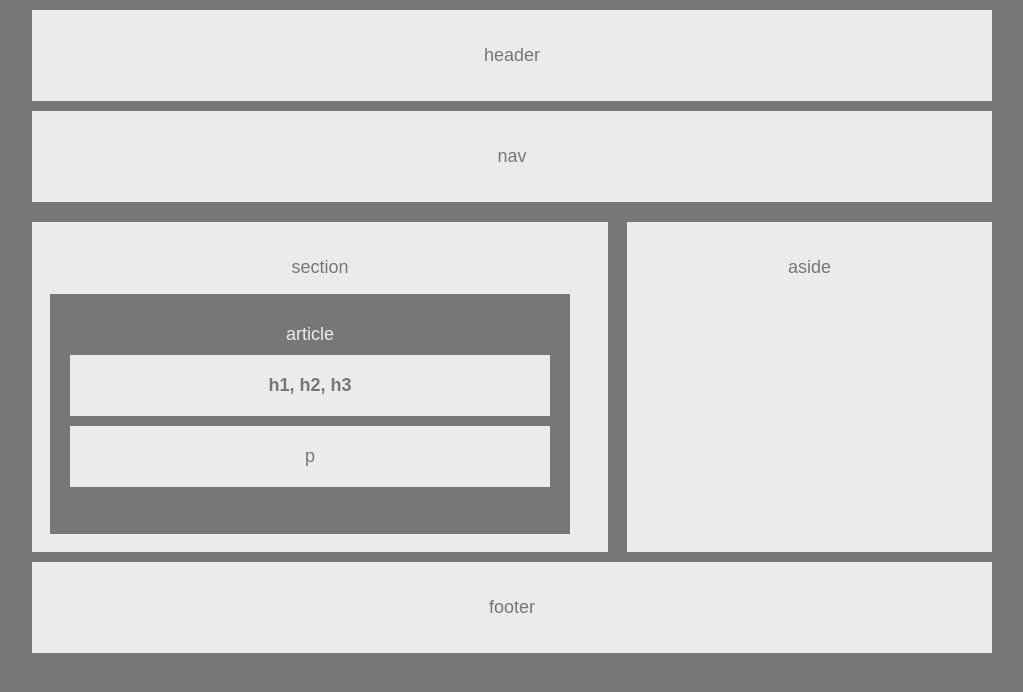
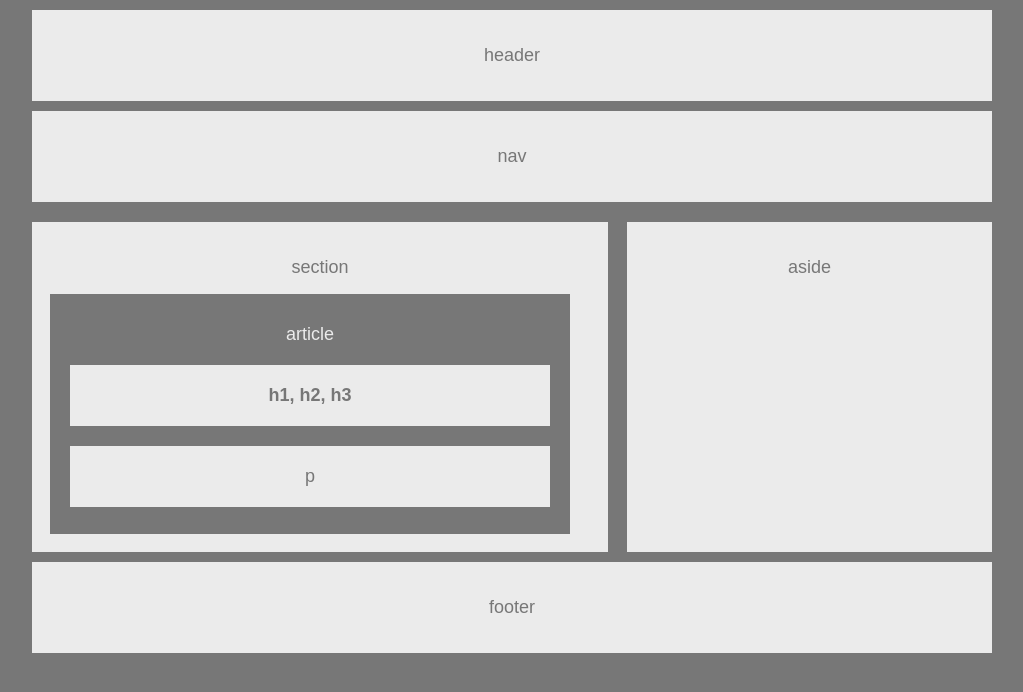
Before and after one commit to erskine1/HW-Wireframe, a plain HTML site: page index.html in a window 1280 px wide. Shown: the whole page, without its empty margins (128-1151 px from the left). Drawn offline with Linux system fonts and the light colour scheme.

Commit message:
adjusted hdiv+pdiv, still not quite right

```diff
--- a/style.css
+++ b/style.css
@@ -1,6 +1,5 @@
 
 /* stylesheet for HW-Wireframe */
-
 
 
 body {
@@ -16,7 +15,6 @@ body {
 .header, .nav, .section, .aside, .footer {
   background: #ebebeb;
   padding: 35px 0;
-  /* everything went to shit without margin auto */
   margin: 10px auto;
 }
 
@@ -51,12 +49,13 @@ body {
 }
 
 .hdiv, .pdiv {
+  /* position: absolute; */
   padding: 20px 0;
   color: #777;
   background: #ebebeb;
   /* width: 490px; */
   width: 480px;
-  margin: 10px auto;
+  margin: 20px auto;
 }
 
 .hdiv {
@@ -75,6 +74,5 @@ body {
 }
 
 .footer {
-  /* width: 100%; */
   clear: both;
 }
```
